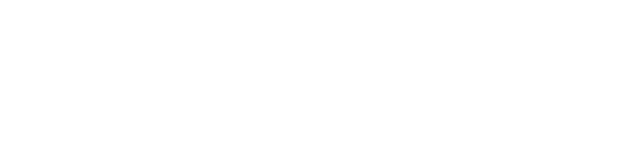
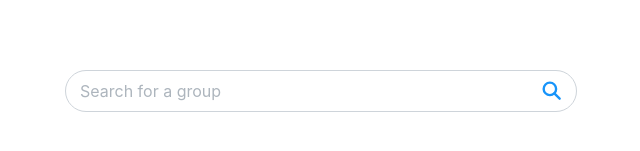
Before and after one commit to hyunseo-s/Buckets, a React (Vite) app in the folder frontend/: page /group/1 in a window 1280 px wide. Before the commit this address had no page. Shown: the part 229-380 px from the top of the page, without its empty margins (319-959 px from the left). Built offline with nearby package versions, Linux system fonts and the light colour scheme.

Commit message:
added api.ts file

```diff
--- a/frontend/src/App.tsx
+++ b/frontend/src/App.tsx
@@ -3,6 +3,7 @@
 import Login from './pages/Login'
 import Register from './pages/Register'
 import { MantineProvider } from '@mantine/core'
+import Group from './pages/Group'
 
 function App() {
 
@@ -14,6 +15,7 @@
 						<Route index element={<Home />} />
 						<Route path="login" element={<Login />} />
 						<Route path="register" element={<Register />} />
+						<Route path="group/:groupId" element={<Group />} />
 					</Routes>
 				</BrowserRouter>
 			</MantineProvider>
--- /dev/null
+++ b/frontend/src/components/group/GroupCard.tsx
@@ -0,0 +1,5 @@
+export const GroupCard = () => {
+	return (
+		<>Card</>
+	)
+}
--- /dev/null
+++ b/frontend/src/components/group/SearchBar.tsx
@@ -0,0 +1,22 @@
+import { Autocomplete } from "@mantine/core";
+import { IconSearch } from '@tabler/icons-react';
+
+export const SearchBar = () => {
+	const AutocompleteStyle = {
+		width: "100%",
+		margin: "auto",
+		height: "fit-content",
+		border: "none"
+	}
+
+	return (
+		<Autocomplete
+			style={AutocompleteStyle}
+			size="md"
+			radius="xl"
+			placeholder="Search for a group"
+			data={['React', 'Angular', 'Vue', 'Svelte']}
+			rightSection={<IconSearch size="16pt" stroke="2pt" style={{ marginRight: "6pt", color: "#1794FA"}} />}
+		/>
+	);
+}
--- /dev/null
+++ b/frontend/src/components/group/index.tsx
@@ -0,0 +1 @@
+export { SearchBar } from './Searchbar';
--- a/frontend/src/components/index.tsx
+++ b/frontend/src/components/index.tsx
@@ -0,0 +1 @@
+export { SearchBar } from './group';
--- /dev/null
+++ b/frontend/src/pages/Group.tsx
@@ -0,0 +1,14 @@
+import { SearchBar } from '../components';
+const Group = () => {
+
+
+  return (
+		<div style={{ height: "80vh", display: "flex", flexDirection: "column", justifyContent: "space-between"}}>
+			<div style={{ width: "40%", minWidth: "300px", margin: "auto" }}>
+				< SearchBar />
+			</div>
+		</div>
+  );
+}
+
+export default Group;
```
Also changed, not shown: frontend/package.json (+4 -20 lines), frontend/src/utils/api.ts (added, +33 -0 lines), 1 other file (tests, documents, lock files or other folders).
